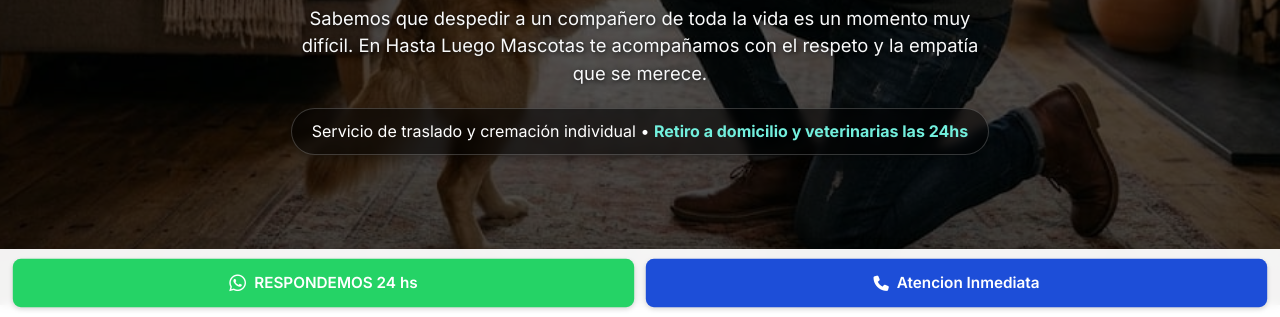
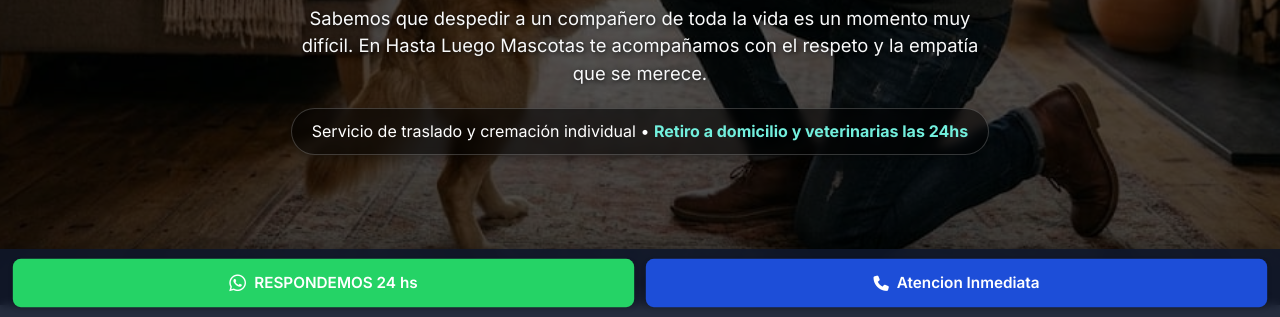
Before and after one commit to Germax1984/webHLM, a plain HTML site: page index.html in a window 1280 px wide. Shown: the part 483-800 px from the top of the page. Drawn offline with Linux system fonts and the light colour scheme.

Commit message:
seguimo arreglande fonde de botones y de celu

```diff
--- a/index.html
+++ b/index.html
@@ -389,8 +389,8 @@
             bottom: 0;
             left: 0;
             width: 100%;
-            background: rgba(255, 255, 255, 0.95);
-            box-shadow: 0 -2px 10px rgba(0,0,0,0.1);
+            background: rgba(15, 23, 42, 0.9);
+            box-shadow: 0 -4px 12px rgba(0,0,0,0.22);
             display: flex;
             justify-content: space-around;
             padding: 10px 15px;
@@ -543,6 +543,7 @@
         .btn-whatsapp {
             position: relative;
             z-index: 20;
+            margin-right: -2px;
         }
 
         iframe#netlify-badge {
```
